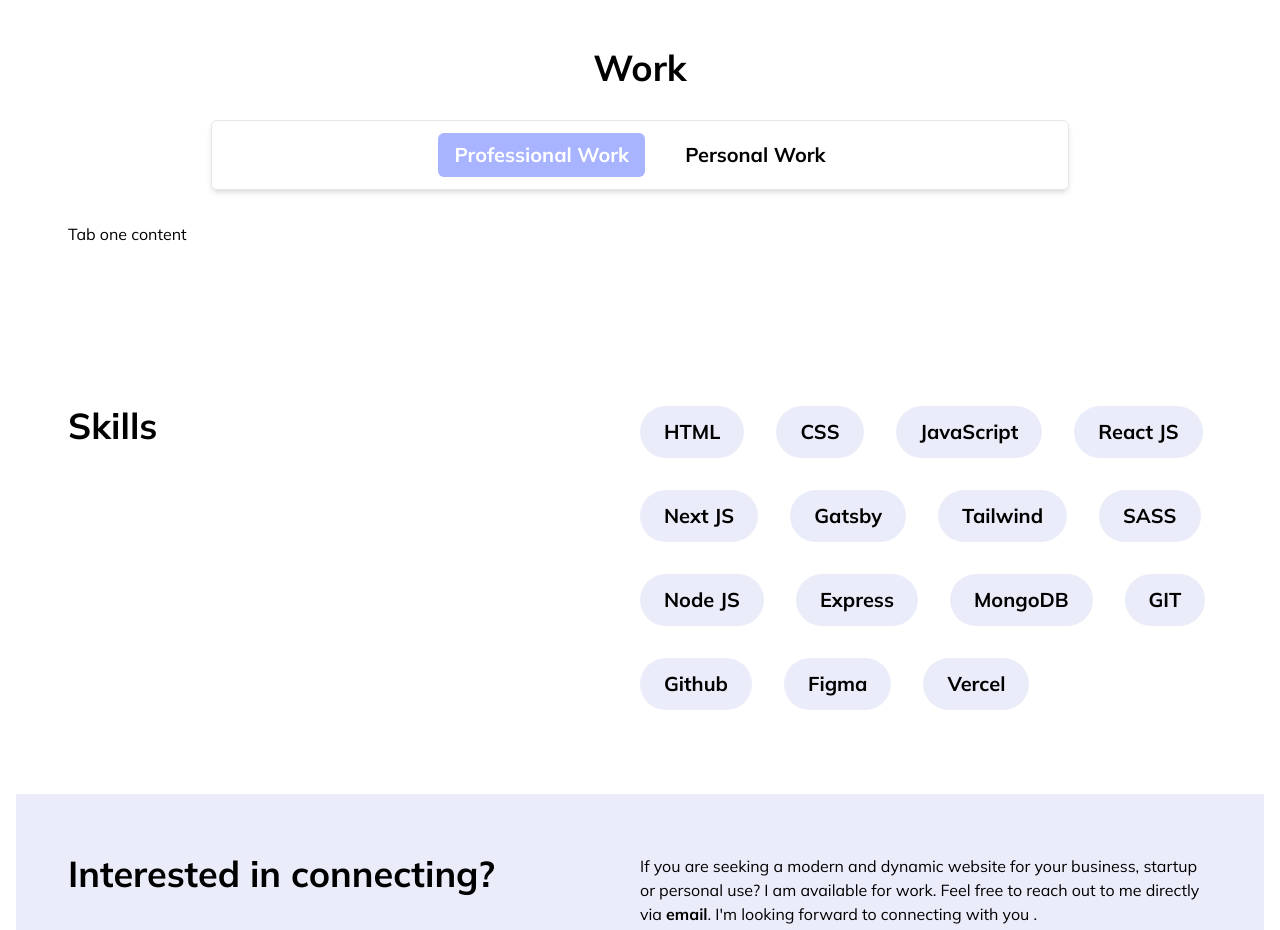
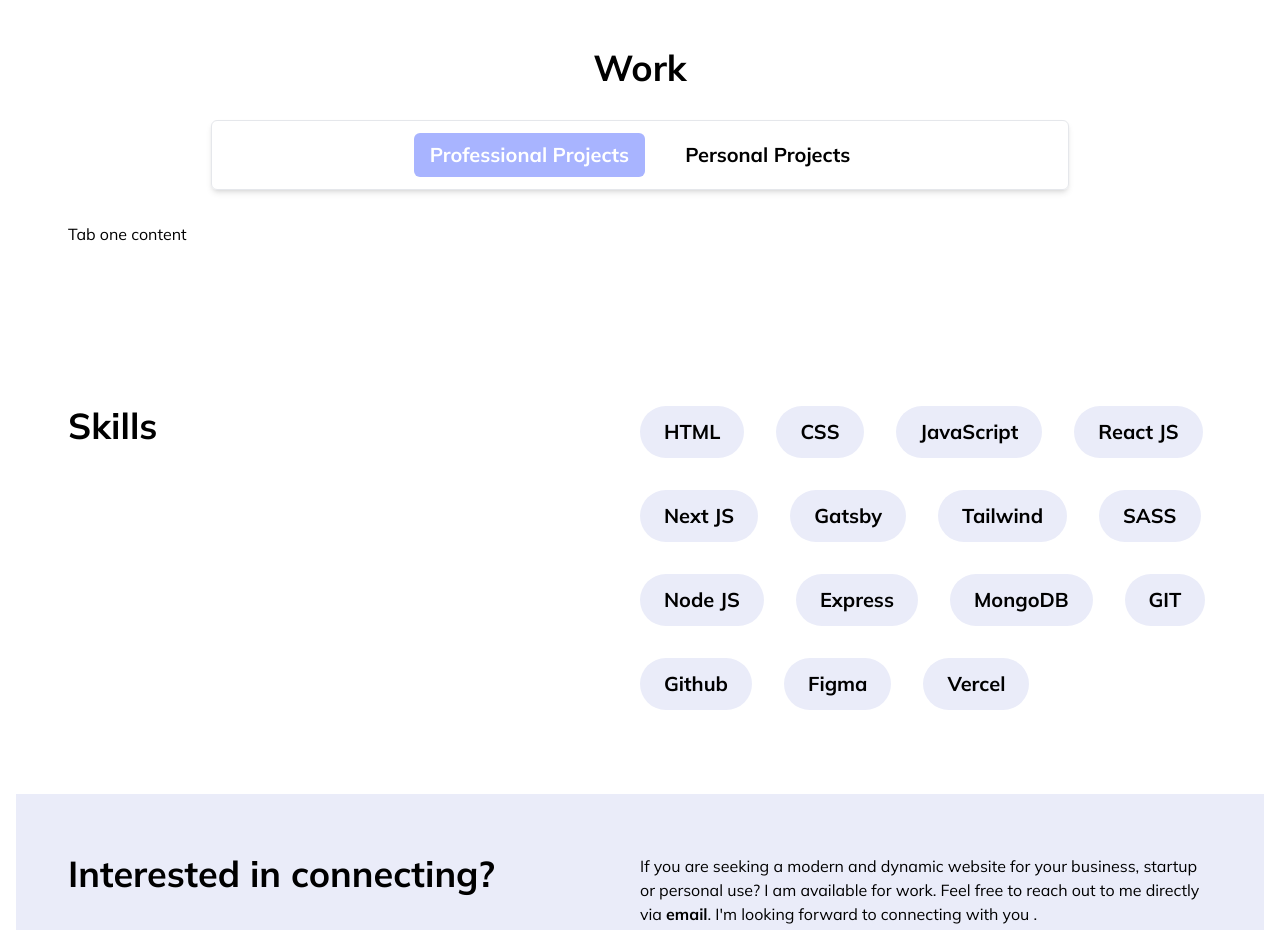
Before and after one commit to Judis07/new-portpolio, a Next.js app: page / in a window 1280 px wide. Shown: the part 800-1730 px from the top of the page. Built offline with nearby package versions, Linux system fonts and the light colour scheme.

Commit message:
wording change

```diff
--- a/components/tabs.jsx
+++ b/components/tabs.jsx
@@ -14,7 +14,7 @@ const Tabs = () => {
           }`}
           onClick={() => setActiveTab(1)}
         >
-          Professional Work
+          Professional Projects
         </div>
         <div
           className={`font-bold text-xl cursor-pointer  py-2 px-4 rounded-md ${
@@ -22,7 +22,7 @@ const Tabs = () => {
           }`}
           onClick={() => setActiveTab(2)}
         >
-          Personal Work
+          Personal Projects
         </div>
       </div>
 
```
